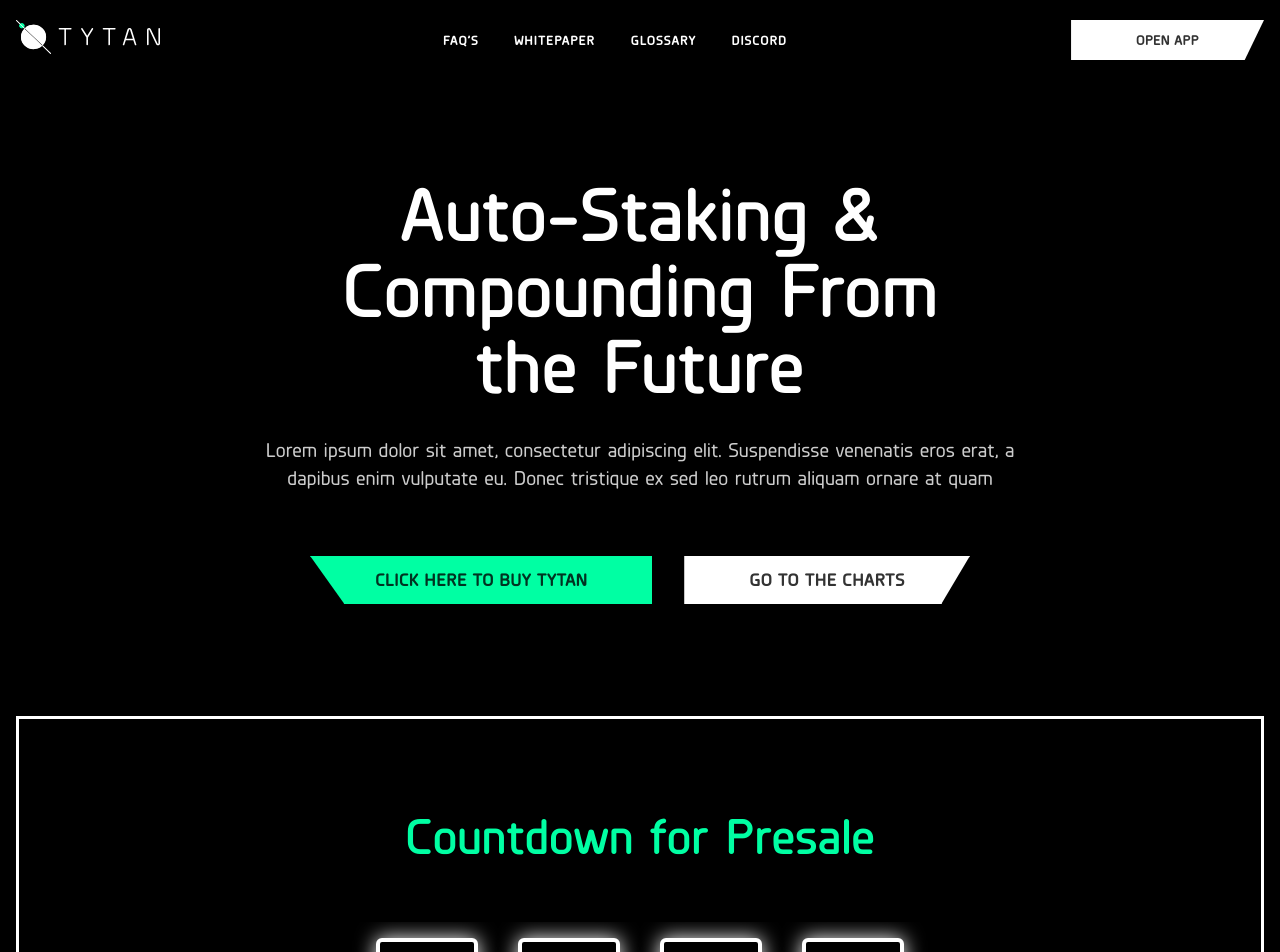
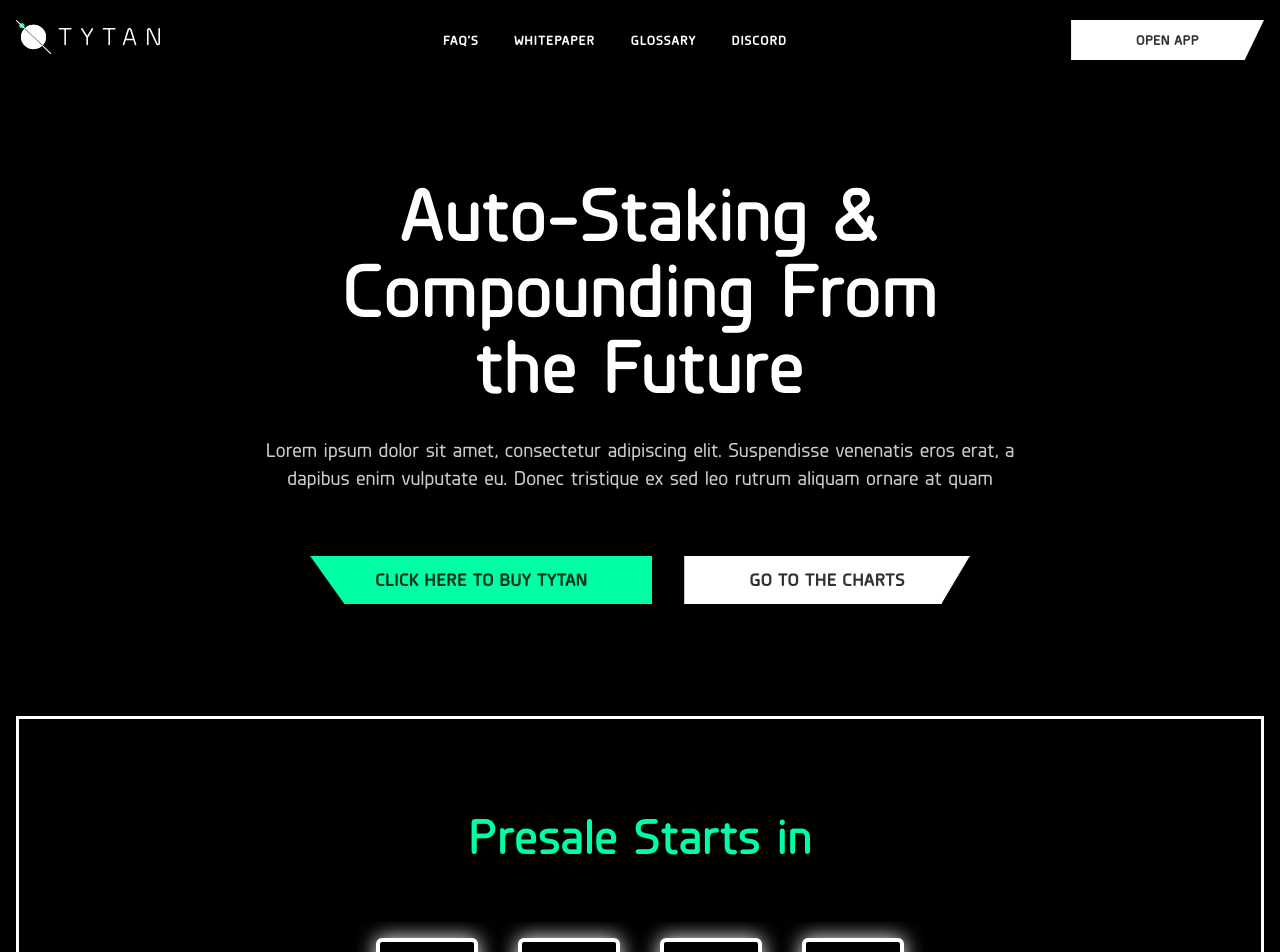
Before and after one commit to Tytan-Finance/Tytan-Landing, a Next.js app: page / in a window 1280 px wide. Shown: the top 952 px of the page. Built offline with nearby package versions, Linux system fonts and the light colour scheme; a web font is replaced by a local one.

Commit message:
update countdown text

```diff
--- a/components/HomePage/CountdownSection.tsx
+++ b/components/HomePage/CountdownSection.tsx
@@ -47,7 +47,7 @@
                     className={`border-[3px] border-accent border-solid mx-auto px-6 md:px-12 py-10 md:py-20 `}>
 
                     <ResponsiveH1 className={`text-center text-primary`}>
-                        Countdown for Presale
+                        Presale Starts in
                     </ResponsiveH1>
 
                     {/*    Countdown    */}
```
